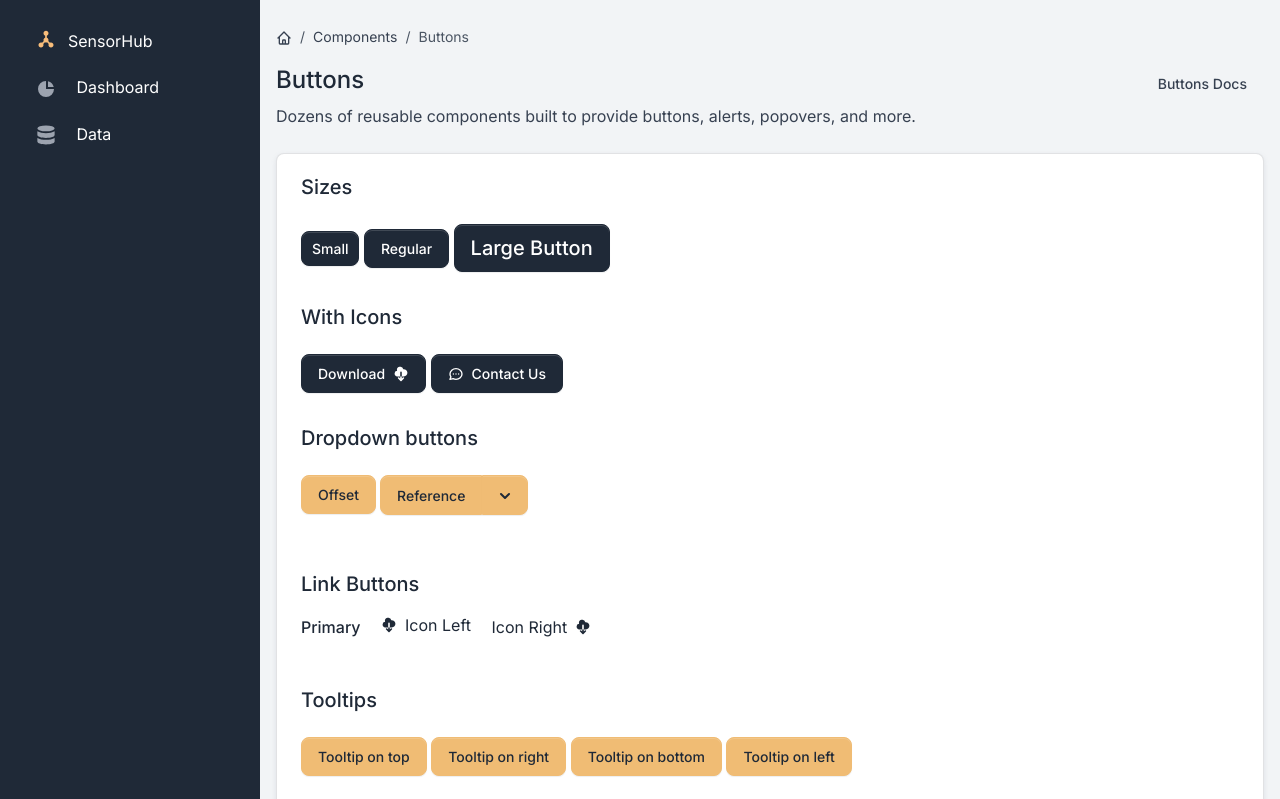
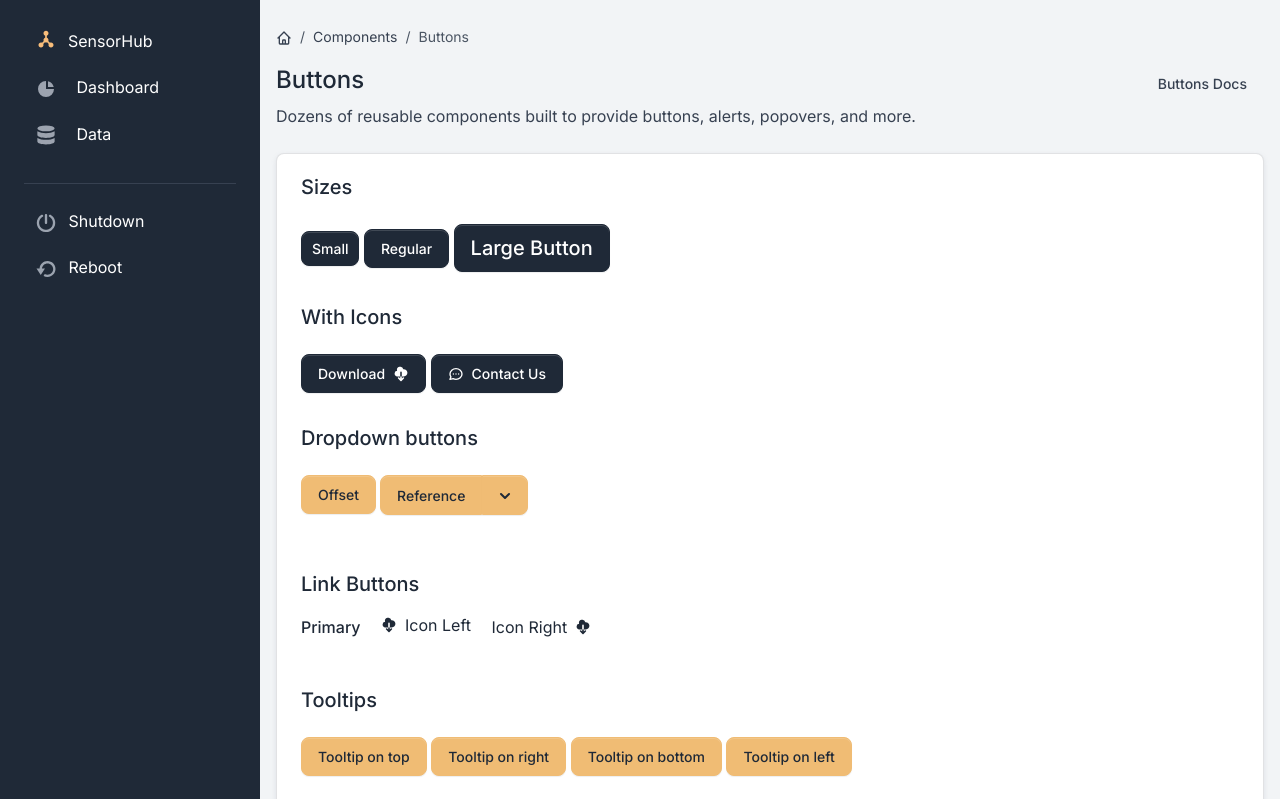
Before and after one commit to Columbia-ICSL/SensorHub-Dashboard, a Flask app: page /components-buttons.html in a window 1280 px wide. Shown: the top 799 px of the page. Run offline with Flask 2, Linux system fonts and the light colour scheme; some libraries are stand-ins or nearby versions.

Commit message:
add shutdown and reboot button

```diff
--- a/apps/templates/includes/sidebar.html
+++ b/apps/templates/includes/sidebar.html
@@ -68,24 +68,23 @@
                   <span class="sidebar-text">Settings</span>
                 </a>
               </li> -->
-              <!-- <li role="separator" class="dropdown-divider mt-4 mb-3 border-gray-700"></li> -->
-              <!-- <li class="nav-item">
-                <a onclick="apiShutdown()" class="nav-link">
-                  <script>
-                    function apiShutdown() {
-                      var currentUrl = window.location.href;
-                      var apiUrl = currentUrl.replace(/s\d/, "$&p") + "shutdown";
-                      var xhr = new XMLHttpRequest();
-                      xhr.open("GET", apiUrl);
-                      xhr.send();
-                    }
-                  </script>
+              <li role="separator" class="dropdown-divider mt-4 mb-3 border-gray-700"></li>
+              <li class="nav-item">
+                <a href="/shutdown" class="nav-link">
                   <span class="sidebar-icon">
-                    <svg class="icon icon-xs me-2" fill="currentColor" viewBox="0 0 20 20" xmlns="http://www.w3.org/2000/svg"><path fill-rule="evenodd" d="M11.49 3.17c-.38-1.56-2.6-1.56-2.98 0a1.532 1.532 0 01-2.286.948c-1.372-.836-2.942.734-2.106 2.106.54.886.061 2.042-.947 2.287-1.561.379-1.561 2.6 0 2.978a1.532 1.532 0 01.947 2.287c-.836 1.372.734 2.942 2.106 2.106a1.532 1.532 0 012.287.947c.379 1.561 2.6 1.561 2.978 0a1.533 1.533 0 012.287-.947c1.372.836 2.942-.734 2.106-2.106a1.533 1.533 0 01.947-2.287c1.561-.379 1.561-2.6 0-2.978a1.532 1.532 0 01-.947-2.287c.836-1.372-.734-2.942-2.106-2.106a1.532 1.532 0 01-2.287-.947zM10 13a3 3 0 100-6 3 3 0 000 6z" clip-rule="evenodd"></path></svg>
+                    <img src="/static/assets/img/icons/shutdown.svg" height="20" width="20" alt="shutdown">
                   </span>
-                  <span class="sidebar-text">Settings</span>
+                  <span class="sidebar-text">Shutdown</span>
                 </a>
-              </li> -->
+              </li>
+              <li class="nav-item">
+                <a href="/reboot" class="nav-link">
+                  <span class="sidebar-icon">
+                    <img src="/static/assets/img/icons/reboot.svg" height="20" width="20" alt="reboot">
+                  </span>
+                  <span class="sidebar-text">Reboot</span>
+                </a>
+              </li>
               <!--
               <li class="nav-item {% if 'transactions' in segment %} active {% endif %}">
                 <a href="/transactions.html" class="nav-link">
```
Also changed, not shown: apps/templates/dashboard/message.html (added, +34 -0 lines), apps/static/assets/img/icons/reboot.svg (added), apps/static/assets/img/icons/shutdown.svg (added).
